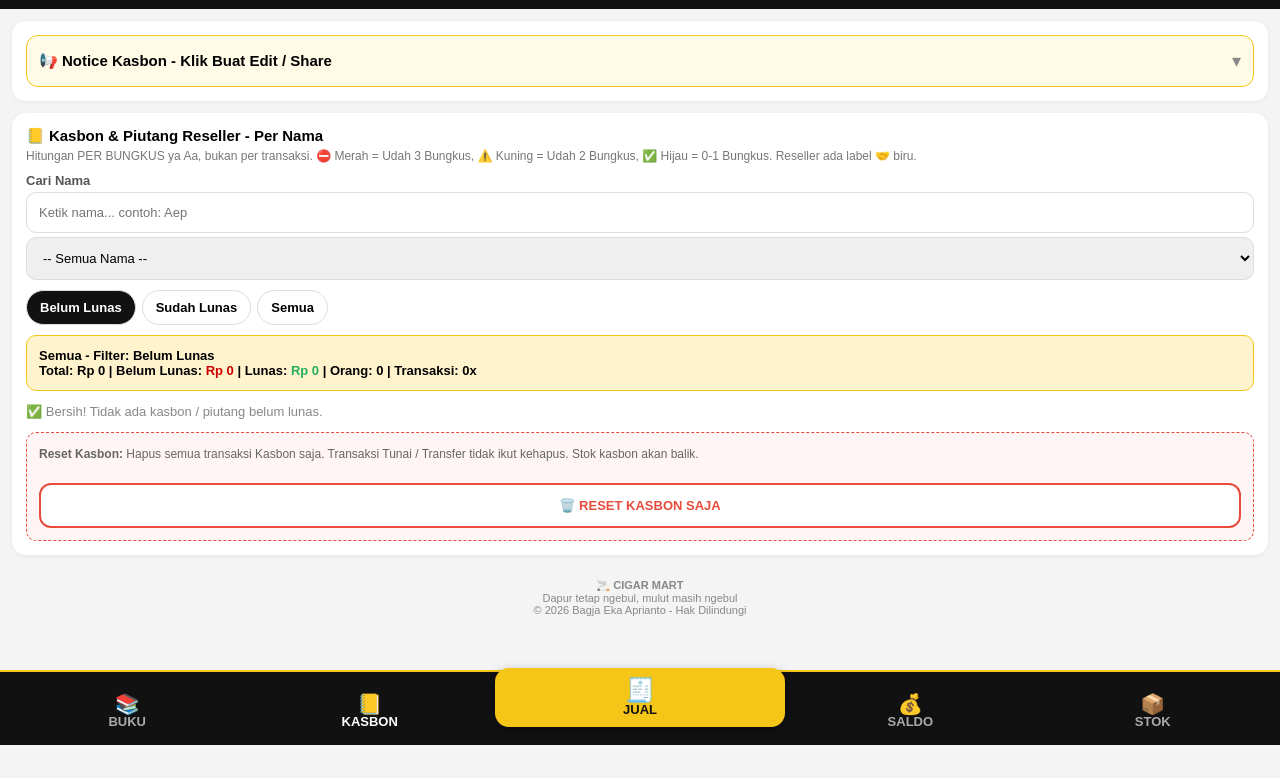
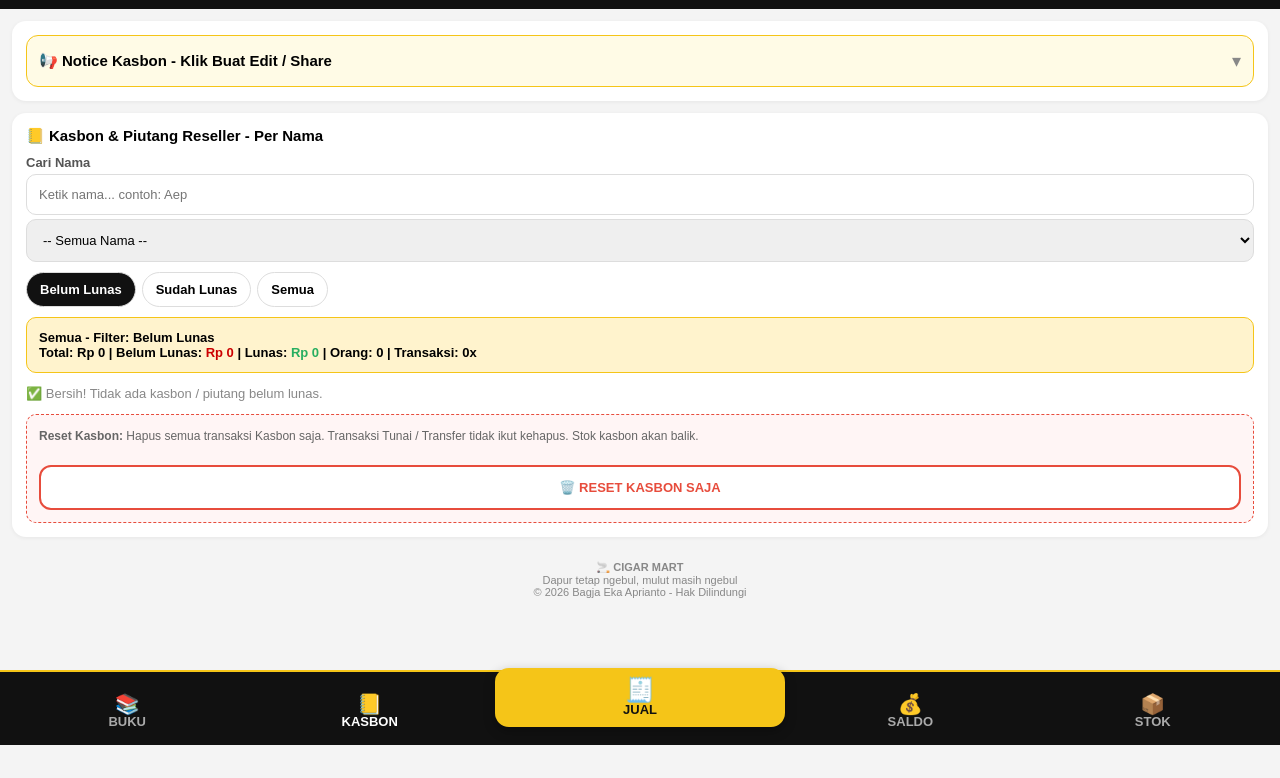
Before and after one commit to bekaditya7-pixel/cigar-mart, a plain HTML site: page index.html in a window 1280 px wide. Both pictures are taken after a click on the button "📒 KASBON". Shown: the part 55-833 px from the top of the page. Drawn offline with Linux system fonts and the light colour scheme.

Commit message:
Refactor Kasbon & Piutang Reseller section

```diff
--- a/index.html
+++ b/index.html
@@ -58,7 +58,7 @@ Kami mohon maaf atas ketidaknyamanan ini dan mengucapkan terima kasih atas penge
 Hormat kami,
 *CIGAR MART*
 _Dapur tetap ngebul, mulut masih ngebul_</textarea><button class="btn btn-green" onclick="shareNoticeKasbon()">📩 SHARE NOTICE KE WA</button><button class="btn btn-gray" onclick="resetTeksNotice()">↩️ Balikin Teks Awal</button></div></div></div>
-<div class="card"><h3 style="margin:0">📒 Kasbon & Piutang Reseller - Per Nama</h3><p style="font-size:12px;color:#777;margin:4px 0 0">Hitungan PER BUNGKUS ya Aa, bukan per transaksi. ⛔ Merah = Udah 3 Bungkus, ⚠️ Kuning = Udah 2 Bungkus, ✅ Hijau = 0-1 Bungkus. Reseller ada label 🤝 biru.</p><label>Cari Nama</label><input id="cariNama" placeholder="Ketik nama... contoh: Aep" oninput="renderKasbon()"><select id="pilihNama" onchange="pilihNamaKasbon()"><option value="">-- Semua Nama --</option></select><div class="filter"><button id="btnKasbonBelum" class="active" onclick="setKasbonFilter('belum')">Belum Lunas</button><button id="btnKasbonLunas" onclick="setKasbonFilter('lunas')">Sudah Lunas</button><button id="btnKasbonSemua" onclick="setKasbonFilter('semua')">Semua</button></div><div class="total-box" id="totalKasbonNama"></div><div id="listKasbon"></div><div class="reset-box"><p><b>Reset Kasbon:</b> Hapus semua transaksi Kasbon saja. Transaksi Tunai / Transfer tidak ikut kehapus. Stok kasbon akan balik.</p><button class="btn btn-outline-red" onclick="resetKasbon()">🗑️ RESET KASBON SAJA</button></div></div></div>
+<div class="card"><h3 style="margin:0">📒 Kasbon & Piutang Reseller - Per Nama</h3><label>Cari Nama</label><input id="cariNama" placeholder="Ketik nama... contoh: Aep" oninput="renderKasbon()"><select id="pilihNama" onchange="pilihNamaKasbon()"><option value="">-- Semua Nama --</option></select><div class="filter"><button id="btnKasbonBelum" class="active" onclick="setKasbonFilter('belum')">Belum Lunas</button><button id="btnKasbonLunas" onclick="setKasbonFilter('lunas')">Sudah Lunas</button><button id="btnKasbonSemua" onclick="setKasbonFilter('semua')">Semua</button></div><div class="total-box" id="totalKasbonNama"></div><div id="listKasbon"></div><div class="reset-box"><p><b>Reset Kasbon:</b> Hapus semua transaksi Kasbon saja. Transaksi Tunai / Transfer tidak ikut kehapus. Stok kasbon akan balik.</p><button class="btn btn-outline-red" onclick="resetKasbon()">🗑️ RESET KASBON SAJA</button></div></div></div>
 <div id="page-stok" class="hidden"><div class="card"><h3 style="margin:0">📦 Stok & Produk</h3><p style="font-size:12px;color:#777;margin:4px 0 0">Stok ≤ 5 = ⚠️ Menipis, Stok 0 = ⛔ Habis</p><label>Nama Produk Baru</label><input id="newNama"><div class="row"><div><label>Harga Jual</label><input type="number" id="newHarga"></div><div><label>Modal</label><input type="number" id="newModal"></div></div><label>Harga Reseller (Opsional)</label><input type="number" id="newHargaReseller" placeholder="Kosong = sama dengan Harga Jual"><label>Stok Awal</label><input type="number" id="newStok"><button class="btn btn-yellow" onclick="tambahProduk()">+ TAMBAH PRODUK</button><div id="listStok"></div><div class="reset-box"><p><b>Reset Stok:</b> Balikin daftar produk ke bawaan awal.</p><button class="btn btn-outline-red" onclick="resetStok()">🗑️ RESET STOK KE AWAL</button></div></div></div>
 <div id="page-saldo" class="hidden"><div class="card" style="border:2px solid #e74c3c"><div class="collapse-head" onclick="toggleCollapse('cPinjaman',this)"><h3 style="margin:0">🔔 PINJAMAN BELUM DIBAYAR</h3><span class="arrow">▾</span></div><div id="cPinjaman" class="collapse-body"><div id="listPinjaman"></div></div></div>
 <div class="card" style="background:#111;color:#fff"><h3 style="color:#f5c518;margin:0">💰 SALDO - SEMUA AKUN</h3><div class="kpi" style="margin-top:10px" id="kpiAkun"></div><div class="saldo-total-box"><b id="saldoTotal">Rp 0</b></div><p style="font-size:12px;color:#ccc;margin:10px 0 0">Kasbon Belum Lunas: <b id="saldoKasbon" style="color:#ff8a8a;font-size:16px">Rp 0</b> • Piutang Reseller: <b id="saldoReseller" style="color:#7ab8ff;font-size:16px">Rp 0</b><span id="saldoCash" style="display:none"></span><span id="saldoQR" style="display:none"></span><span id="saldoDetail" style="display:none"></span></p></div>
```
